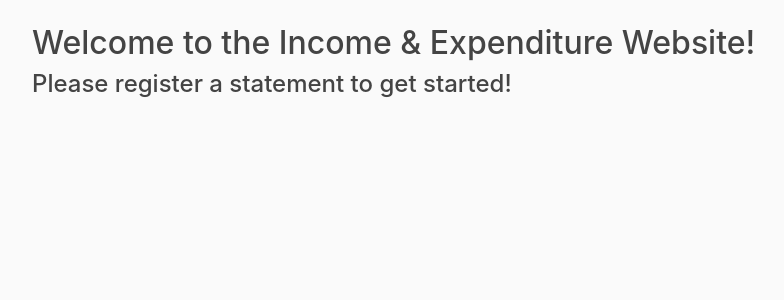
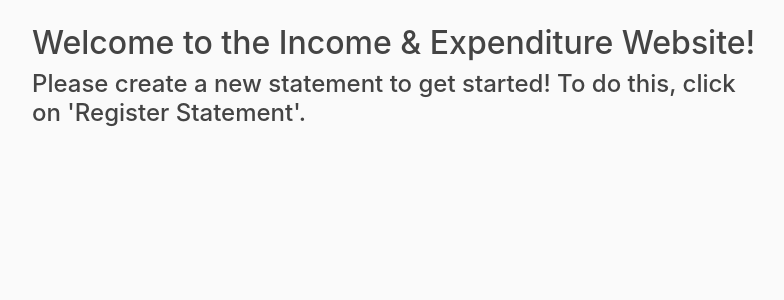
Before and after one commit to tarenrug/DjangoIncomeExpenditureApp, a Django app: page / in a window 1280 px wide. Shown: the part 56-356 px from the top of the page, without its empty margins (53-837 px from the left). Run offline with Django 3.2, Linux system fonts and the light colour scheme; a user stored in the database is signed in; some libraries are stand-ins or nearby versions.

Commit message:
Adding dynamic text

```diff
--- a/IncomeAndExpenditure/frontend/templates/frontend/home.html
+++ b/IncomeAndExpenditure/frontend/templates/frontend/home.html
@@ -3,6 +3,9 @@
         <h2>
             Welcome to the Income & Expenditure Website!
         </h2>
-
-        <h4>Please register a statement to get started!</h4>
+        {% if user.is_authenticated %}
+        <h4>Please create a new statement to get started! To do this, click on 'Register Statement'.</h4>
+        {% else %}
+        <h4>Please register an account to get started!</h4>
+        {% endif %}
 {% endblock content %}
--- a/IncomeAndExpenditure/statement/templates/statement/main.html
+++ b/IncomeAndExpenditure/statement/templates/statement/main.html
@@ -4,7 +4,7 @@
 <h2>Monthly Income and Expenditure Statement</h2>
 
 <div class="row">
-    <div class="col-md-8">
+    <div class="col-md-12">
         {% if messages %}
           {% for message in messages %}
           <div class="alert alert-{{ message.tags }}">
--- a/IncomeAndExpenditure/statement/views.py
+++ b/IncomeAndExpenditure/statement/views.py
@@ -66,7 +66,7 @@ def IncomeExpenditure(request):
          # statement.food = statementform.cleaned_data.get('food')
          # statement.loans = statementform.cleaned_data.get('loans')
          # statement.credit_cards = statementform.cleaned_data.get('credit_cards')
-         messages.success(request, f'Your income and expenditure have been recorded! You edit this by clicking on the Register Statement button.')
+         messages.success(request, f'Your income and expenditure have been recorded! You can edit this by clicking on the Register Statement button.')
          return redirect('statement')
    else:
       statementform = IncomeExpenditureForm()
```
Also changed, not shown: IncomeAndExpenditure/statement/form.py (+0 -9 lines), IncomeAndExpenditure/db.sqlite3.
